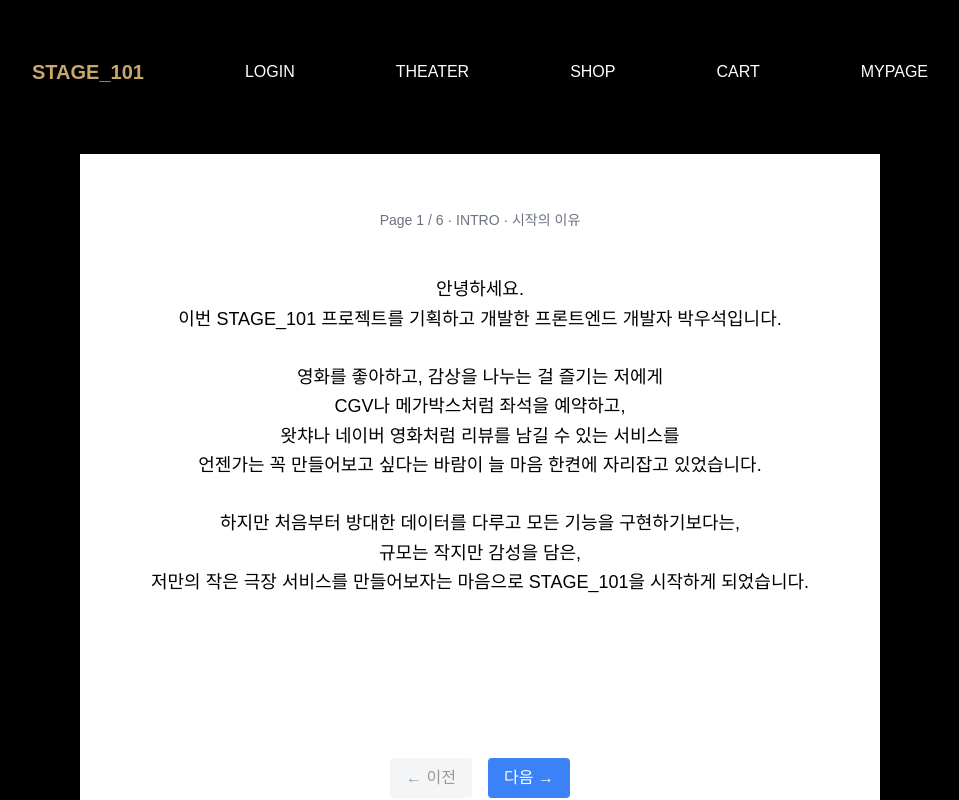
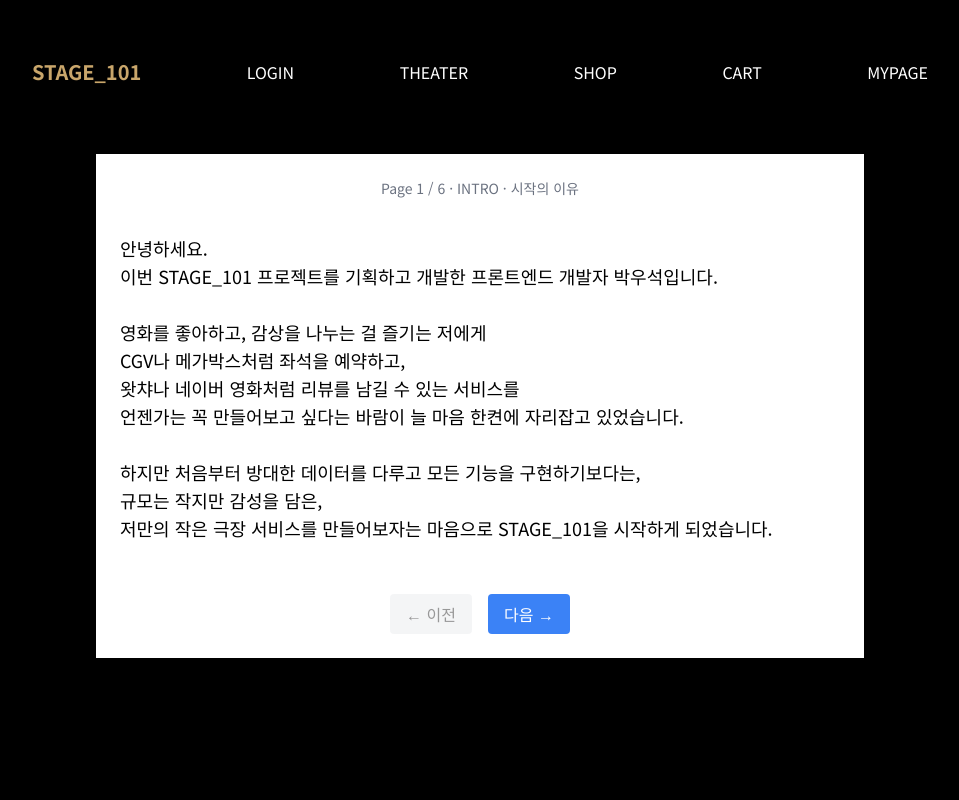
Before and after one commit to YouKnowThat-Park/STAGE_101, a Next.js app: page /notion/retrospective in a window 1280 px wide. Shown: the top 800 px of the page, without its empty margins (160-1119 px from the left). Built offline with nearby package versions, Linux system fonts and the light colour scheme; no server answers.

Commit message:
💄 배포 후 : 폰트 변경 , 디자인 변경

```diff
--- a/src/app/layout.tsx
+++ b/src/app/layout.tsx
@@ -1,13 +1,13 @@
 import type { Metadata } from 'next';
-import { Noto_Serif_KR } from 'next/font/google';
+import { Noto_Sans_KR } from 'next/font/google';
 import './globals.css';
 import Providers from './_providers/providers';
 import Footer from './Footer';
 import Header from './Header';
 
-const notoSerif = Noto_Serif_KR({
-  subsets: ['latin'],
-  weight: ['600', '700'],
+const notoSans = Noto_Sans_KR({
+  subsets: ['latin'], // 'latin'만 넣어도 한글 포함됨
+  weight: ['400', '700'], // 필요 시 300, 500도 추가 가능
   display: 'swap',
 });
 
@@ -19,7 +19,7 @@ export const metadata: Metadata = {
 export default function RootLayout({ children }: { children: React.ReactNode }) {
   return (
     <html lang="ko">
-      <body className={`${notoSerif.className} min-h-screen bg-black`}>
+      <body className={`${notoSans.className} min-h-screen bg-black`}>
         <Providers>
           <div className="max-w-screen-2xl mx-auto px-4 sm:px-8 md:px-16 lg:px-24 xl:px-40 2xl:px-56">
             <Header />
--- a/src/app/notion/retrospective/page.tsx
+++ b/src/app/notion/retrospective/page.tsx
@@ -131,11 +131,12 @@ export default function PageSlider() {
   const prev = () => setPageIndex((prev) => Math.max(prev - 1, 0));
 
   return (
-    <div className="w-[800px] h-[700px] flex flex-col items-center justify-center px-6 text-center bg-white text-black mx-auto">
-      <div className="mb-4 text-sm text-gray-500">
+    <div className="w-full max-w-screen-md mx-auto px-4 py-6 text-center bg-white text-black flex flex-col items-center justify-center">
+      <div className="mb-2 text-xs sm:text-sm text-gray-500">
         Page {pageIndex + 1} / {pages.length} · {pages[pageIndex].title}
       </div>
-      <div className="w-full max-w-2xl h-[60vh] overflow-y-auto">
+
+      <div className="w-full max-h-[60vh] min-h-[250px] overflow-y-auto px-1 sm:px-2">
         <AnimatePresence mode="wait">
           <motion.div
             key={pageIndex}
@@ -144,24 +145,25 @@ export default function PageSlider() {
             exit={{ opacity: 0, x: -50 }}
             transition={{ duration: 0.4 }}
           >
-            <p className="whitespace-pre-wrap text-lg leading-relaxed">
+            <p className="whitespace-pre-wrap text-base sm:text-lg leading-relaxed text-left">
               {pages[pageIndex].content}
             </p>
           </motion.div>
         </AnimatePresence>
       </div>
-      <div className="flex gap-4 mt-8">
+
+      <div className="flex justify-center gap-2 sm:gap-4 mt-6 flex-wrap">
         <button
           onClick={prev}
           disabled={pageIndex === 0}
-          className="px-4 py-2 bg-gray-200 rounded hover:bg-gray-300 disabled:opacity-40"
+          className="px-3 py-2 sm:px-4 sm:py-2 bg-gray-200 rounded hover:bg-gray-300 disabled:opacity-40 transition"
         >
           ← 이전
         </button>
         <button
           onClick={next}
           disabled={pageIndex === pages.length - 1}
-          className="px-4 py-2 bg-blue-500 text-white rounded hover:bg-blue-600 disabled:opacity-40"
+          className="px-3 py-2 sm:px-4 sm:py-2 bg-blue-500 text-white rounded hover:bg-blue-600 disabled:opacity-40 transition"
         >
           다음 →
         </button>
```
